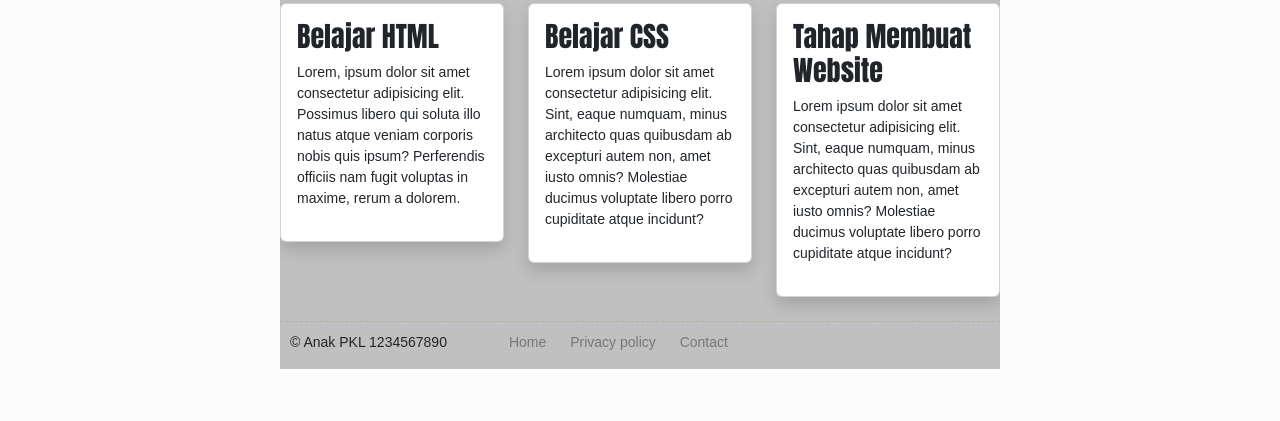
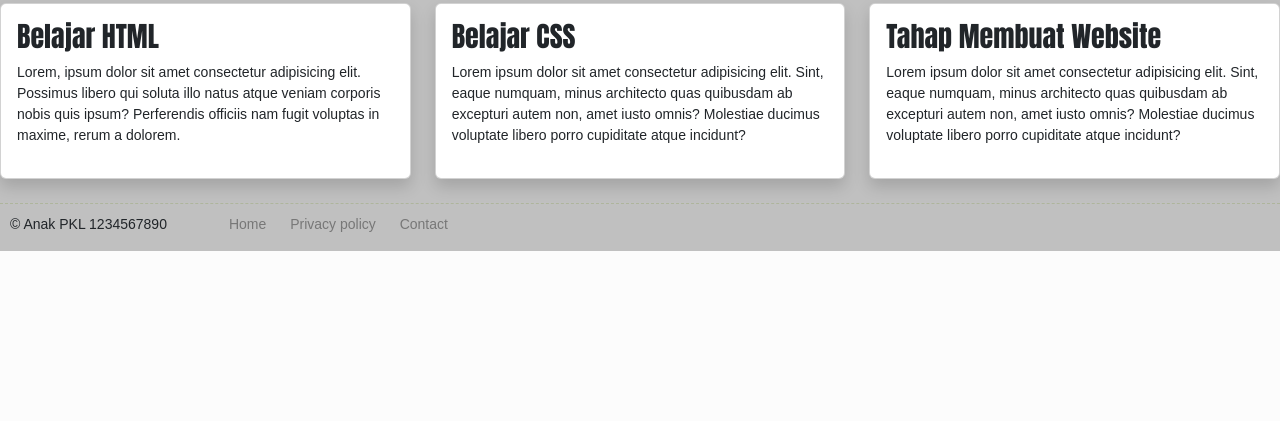
Before and after one commit to AhmadSiddiqPhn01/MembuatWebsite, a plain HTML site: page index.html in a window 1280 px wide. Shown: the part 379-800 px from the top of the page. Drawn offline with nearby package versions, Linux system fonts and the light colour scheme.

Commit message:
Update style.css

```diff
--- a/style.css
+++ b/style.css
@@ -20,7 +20,7 @@ h6 {
 }
 
 #wrapper {
-    width: 720px;
+    width: 100%;
     margin: 0 auto;
 }
 
```
